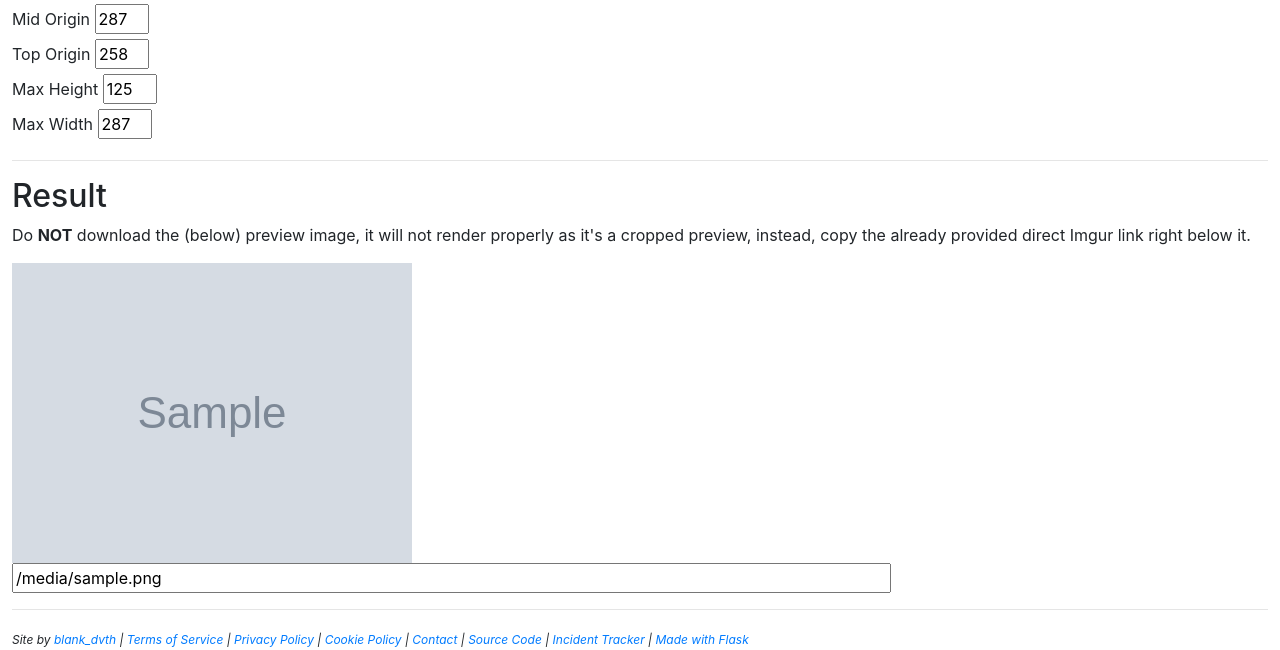
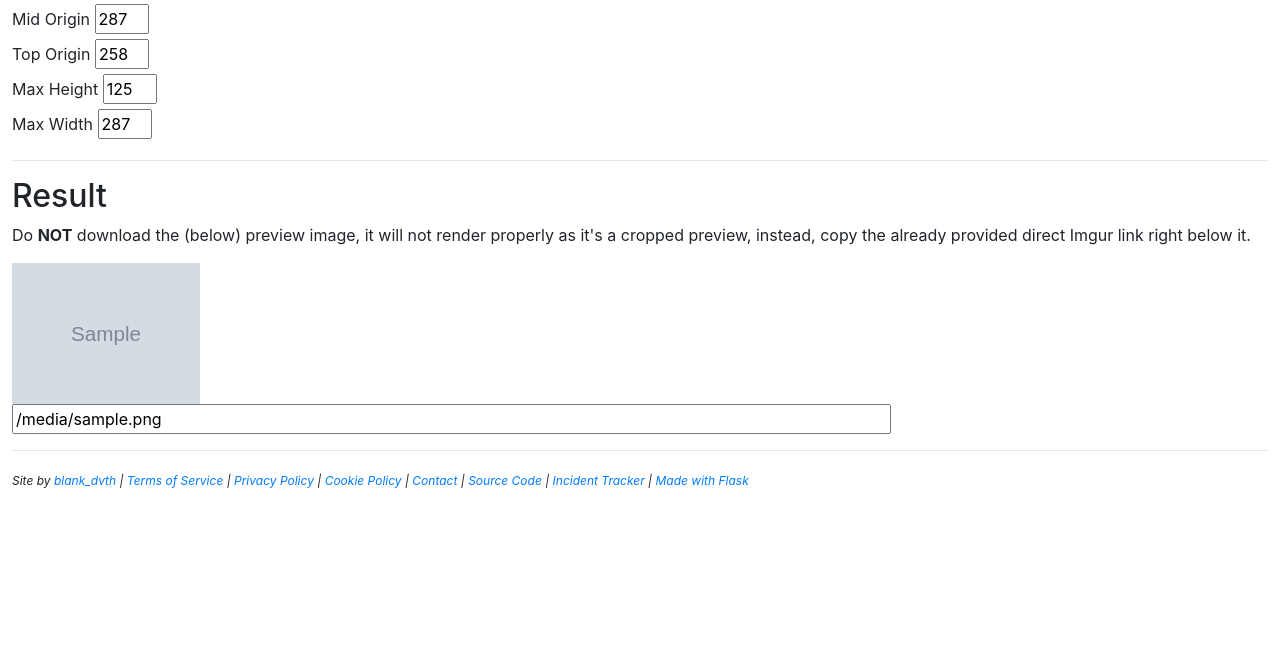
Before and after one commit to BLANK-TH/blank-website, a Flask app: template templates/app/collarname/generator.html in a window 1280 px wide. Shown: the part 729-1379 px from the top of the page. After the commit the page ends 1217 px from the top, so only its background shows below. Run offline with Flask 2, Linux system fonts and the light colour scheme; the template is opened without the code that fills it: most values are stand-ins (such as "Sample title", 1, 10 or a date in 2020); grey boxes marked "Sample" are stand-in pictures; parts of the project's set-up code (start-up, migrations or seed data) failed here and were passed over; some libraries are stand-ins or nearby versions.

Commit message:
edit sizing of image

```diff
--- a/templates/app/collarname/generator.html
+++ b/templates/app/collarname/generator.html
@@ -42,7 +42,7 @@
         <h2>Result</h2>
         <p>Do <strong>NOT</strong> download the (below) preview image, it will not render properly as it's a cropped
         preview, instead, copy the already provided direct Imgur link right below it.</p>
-        <img src="{{ simg }}" alt="Preview of Image"><br>
+        <img src="{{ simg }}" alt="Preview of Image" style="width: 15%"><br>
         <input onClick="this.select();" value="{{ imgur_url }}" style="width:70%" />
     {% endif %}
 {% endblock %}
```
